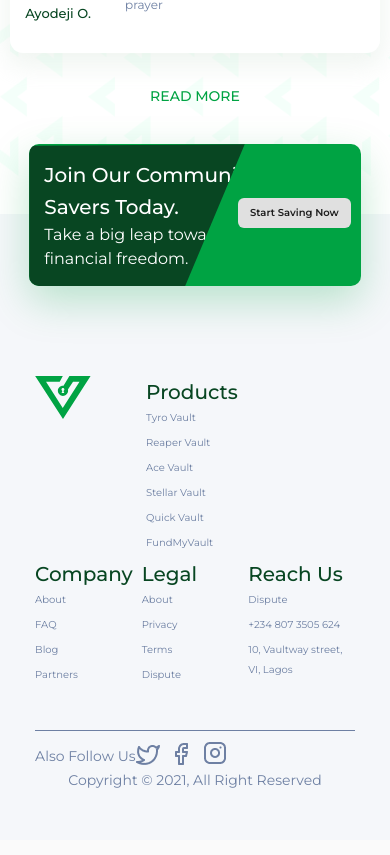
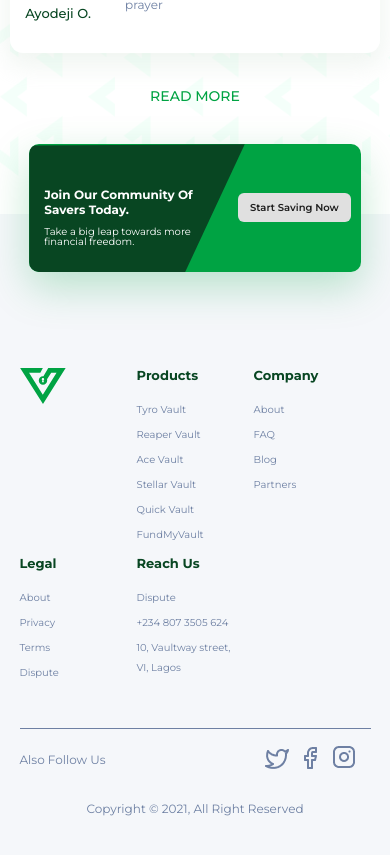
Before and after one commit to oluSammy/Vault-way, a React (Create React App) app: page / in a window 390 px wide. Shown: the part 4071-4926 px from the top of the page. Built offline with nearby package versions, Linux system fonts and the light colour scheme.

Commit message:
adjusted footer layout

```diff
--- a/src/Components/Footer/Footer.component.jsx
+++ b/src/Components/Footer/Footer.component.jsx
@@ -1,6 +1,5 @@
 import React from 'react'
 import footerStyles from './footer.styles';
-import Typography from '@material-ui/core/Typography';
 import Grid from '@material-ui/core/Grid';
 import ButtonCta from '../ButtonCta/ButtonCta.component';
 import vaultWayLogo from '../../assets/icons/vault-way-logo.svg'
@@ -26,24 +25,24 @@ const Footer = () => {
           </div>
         <div className={classes.footerGreener}>
           <div className={classes.footerTxt}>
-            <Typography  className={classes.footerHeading} variant="h6" component="h6">
+            <h6  className={classes.footerHeading} >
               Join Our community of <br/> savers today.
-            </Typography>
-            <Typography  className={classes.footerSubHeading} variant="body1" component="p">
+            </h6>
+            <p  className={classes.footerSubHeading} >
                 Take a big leap towards more <br/> financial freedom.
-            </Typography>
+            </p>
           </div>
         </div>
       </div>
       <div className={classes.footerContent}>
         <Grid container justify={matchesXS ? 'flex-start' : 'space-evenly'} >
-          <Grid item lg={2} md={2}>
+          <Grid item lg={2} md={2} xs={4}>
             <div className={classes.test}>
               <img src={vaultWayLogo} className={classes.footerLogo} alt="vault way logo"/>
             </div>
           </Grid>
           <Grid item lg={2} md={2} xs={4}>
-            <Typography className={classes.footerListHeading} variant="h6" component="h6">Products</Typography>
+            <h6 className={classes.footerListHeading} >Products</h6>
               <div className={classes.footerList}>
                 <Link to="/" className={classes.footerLink}>Tyro Vault</Link>
                 <Link to="/" className={classes.footerLink}>Reaper Vault</Link>
@@ -54,7 +53,7 @@ const Footer = () => {
               </div>
           </Grid>
           <Grid item lg={2} md={2} xs={4}>
-            <Typography className={classes.footerListHeading} variant="h6" component="h6">Company</Typography>
+            <h6 className={classes.footerListHeading}>Company</h6>
             <div className={classes.footerList}>
                 <Link to="/about#" className={classes.footerLink}>About</Link>
                 <Link to="/faq" className={classes.footerLink}>FAQ</Link>
@@ -63,7 +62,7 @@ const Footer = () => {
               </div>
           </Grid>
           <Grid item lg={2} md={2} xs={4}>
-            <Typography className={classes.footerListHeading} variant="h6" component="h6">Legal</Typography>
+            <h6 className={classes.footerListHeading}>Legal</h6>
             <div className={classes.footerList}>
                 <Link to="/about#" className={classes.footerLink}>About</Link>
                 <Link to="/" className={classes.footerLink}>Privacy</Link>
@@ -72,7 +71,7 @@ const Footer = () => {
               </div>
           </Grid>
           <Grid item lg={2} md={2} xs={4}>
-            <Typography className={classes.footerListHeading} variant="h6" component="h6">Reach Us</Typography>
+            <h6 className={classes.footerListHeading} >Reach Us</h6>
             <div className={classes.footerList}>
                 <Link to="/" className={classes.footerLink}>Dispute</Link>
                 <Link to="/" className={classes.footerLink}>+234 807 3505 624</Link>
@@ -83,7 +82,7 @@ const Footer = () => {
         <div className={classes.extras}>
           <div className={classes.divider} />
           <div className={classes.extraContainer}>
-            <Typography className={clsx(classes.extraText, classes.followText)} variant="body2" component="p">Also Follow Us</Typography>
+            <p className={clsx(classes.extraText, classes.followText)} >Also Follow Us</p>
             <div className={classes.extraIcons}>
               <a className={classes.extraIconsLink} href="google.com">
                 <img className={classes.extraIcon} src={twitterIcon} alt="vault way twitter link"/>
@@ -95,9 +94,9 @@ const Footer = () => {
                 <img className={classes.extraIcon} src={IGIcon} alt="vault way instagram icon"/>
               </a>
             </div>
-            <Typography className={clsx(classes.extraText, classes.copyText)} variant="body2" component="p">
+            <p className={clsx(classes.extraText, classes.copyText)} >
               Copyright &copy; {year.getFullYear()}, All Right Reserved
-            </Typography>
+            </p>
           </div>
         </div>
       </div>
--- a/src/Components/Footer/footer.styles.js
+++ b/src/Components/Footer/footer.styles.js
@@ -33,7 +33,7 @@ const footerStyles = makeStyles((theme) => ({
   footerGreener: {
     display: 'flex',
     alignItems: 'center',
-    padding: '40px 80px',
+    padding: '20px 80px',
     backgroundColor: '#084622',
     clipPath: 'polygon(0 1%, 70% 0%, 55% 100%, 0% 100%)',
     borderRadius: '20px',
@@ -148,21 +148,33 @@ const footerStyles = makeStyles((theme) => ({
     margin: '0 auto',
     paddingBottom: '50px',
 
-    // '@media (max-width: 432px)': {
-    //   width: '82%',
-    //   marginLeft: '5px',
-    // },
+    '@media (max-width: 415px)': {
+      width: '90%',
+    },
   },
   footerLogo: {
     width: '50%',
+
+    '@media (max-width: 409px)': {
+      width: '40%',
+      marginTop: '6px'
+    },
+
+    '@media (max-width: 373px)': {
+      width: '30%',
+    },
   },
   footerListHeading: {
     color: '#084622',
     fontSize: '15px',
     lineHeight: '30px',
-
     fontWeight: 700,
     marginBottom: '10px',
+    marginTop: '-2px',
+
+    '@media (max-width: 409px)': {
+      fontSize: '13px',
+    },
   },
   footerList: {
     display: 'flex',
--- a/src/pages/About/About.styles.js
+++ b/src/pages/About/About.styles.js
@@ -171,6 +171,7 @@ const aboutStyles = makeStyles((theme) => ({
     },
 
     '@media (max-width: 876px)': {
+      minHeight: '55vh',
       padding: '15px 10px'
     },
   },
--- a/src/pages/Faq/Faq.styles.js
+++ b/src/pages/Faq/Faq.styles.js
@@ -96,7 +96,7 @@ const faqStyles = makeStyles((theme) => ({
   activeTab: {
     backgroundColor: theme.palette.primary.main,
     textTransform: 'capitalize',
-    color: theme.palette.common.white,
+    color: '#ffffff !important',
     padding: '2px 10px',
     borderRadius: '15px',
     transition: 'all .4s',
--- a/src/pages/Homepage/Home.styles.js
+++ b/src/pages/Homepage/Home.styles.js
@@ -63,6 +63,7 @@ const homeStyles = makeStyles(() => ({
 
   img: {
     height: '85vh',
+    transition: 'all .2s ease',
 
     '@media (max-width: 600px)': {
       height: '65vh',
--- a/src/pages/Plans/plans.styles.js
+++ b/src/pages/Plans/plans.styles.js
@@ -70,6 +70,7 @@ const plansStyles = makeStyles((theme) => ({
   },
   vaultImg: {
     width: '70%',
+    transition: 'all .2s ease',
 
     '@media (max-width: 600px)': {
       width: '40%',
```
